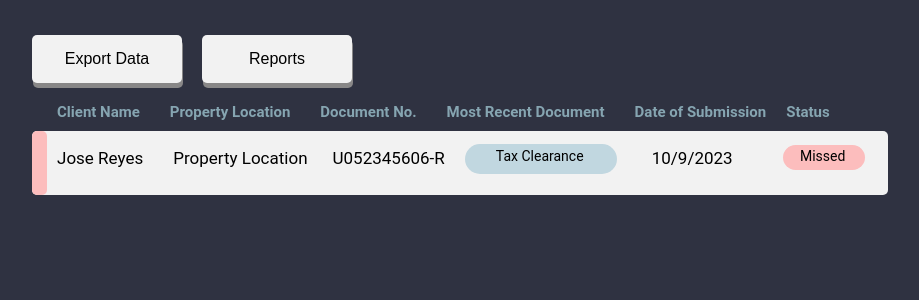
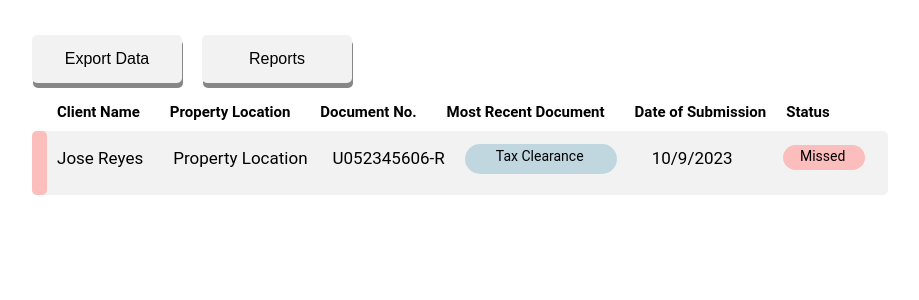
Before and after one commit to orayanics/prioritrack, a React (Vite) app in the folder src/renderer/: page / in a window 1280 px wide. Shown: the top 300 px of the page, without its empty margins (188-1107 px from the left). Built offline with nearby package versions, Linux system fonts and the light colour scheme.

Commit message:
Update globals.css

```diff
--- a/src/renderer/src/styles/globals.css
+++ b/src/renderer/src/styles/globals.css
@@ -11,3 +11,7 @@
   --crud-blue: #c2d2e4;
   --crud-fc: #00042c;
 }
+body {
+  background-color: white !important;
+  color: black !important;
+}
```
